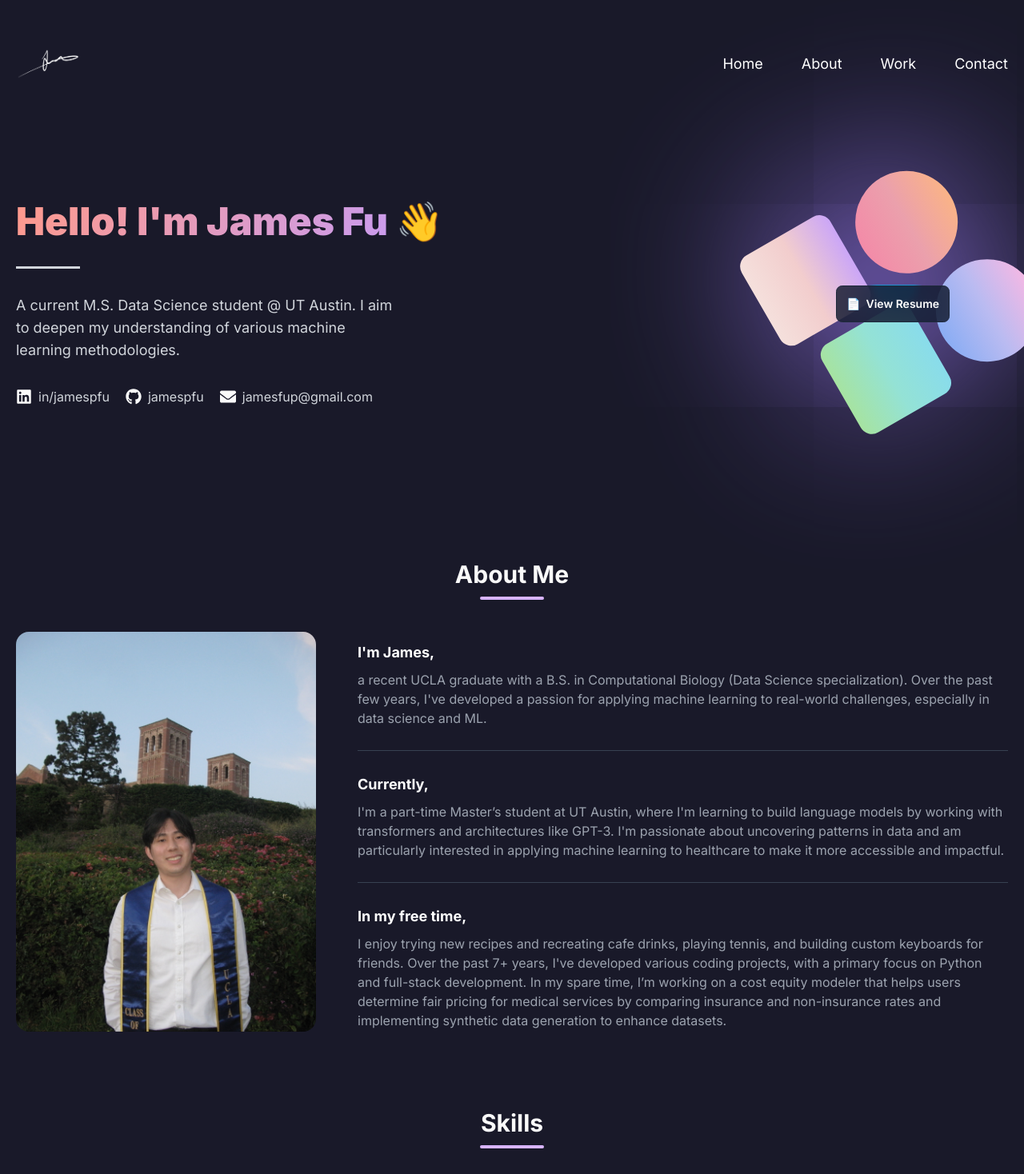
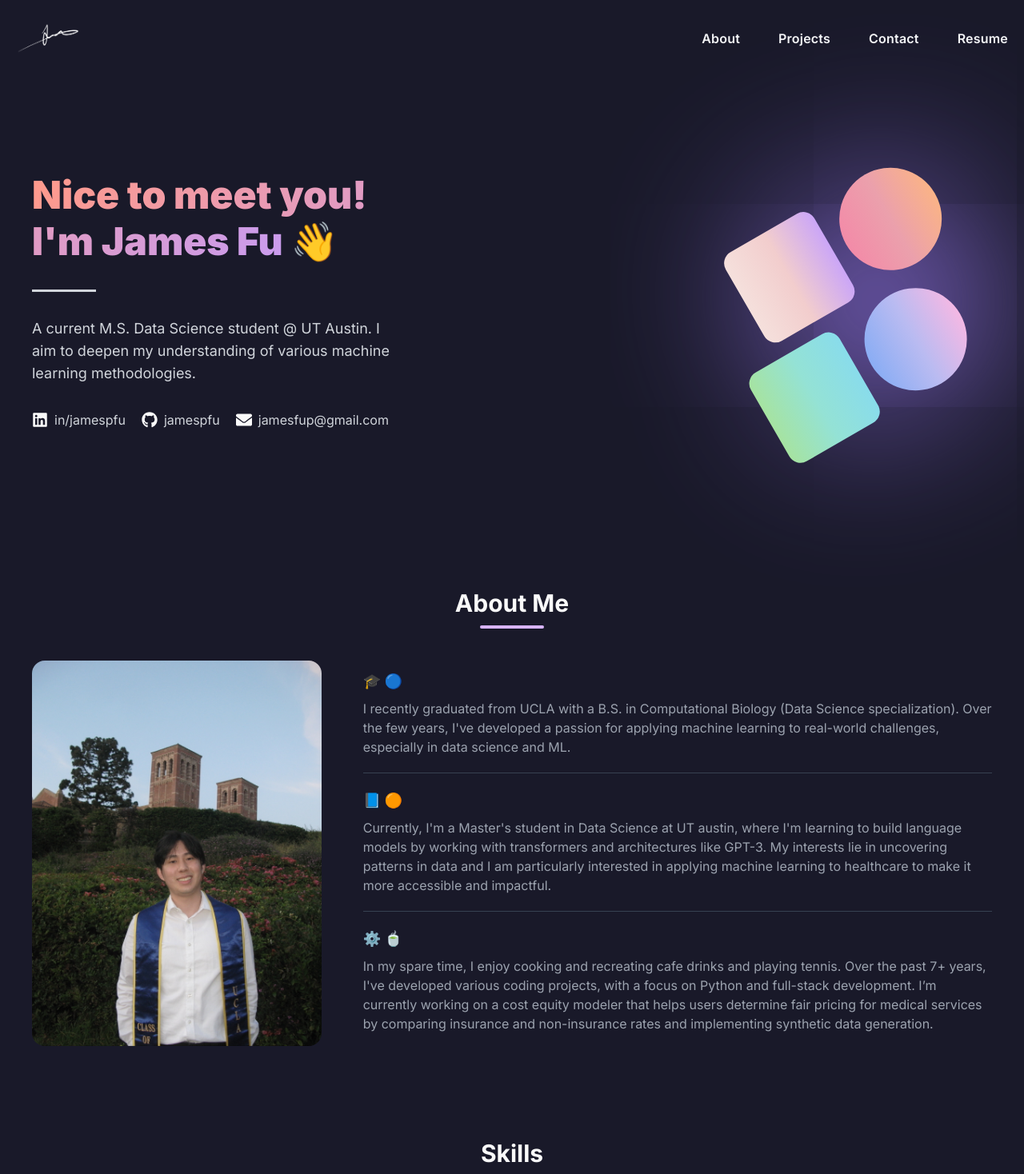
Before and after one commit to jamespfu/jamespfu.github.io, a Next.js app: page / in a window 1280 px wide. Shown: the top 1468 px of the page at 80% size. Built offline with nearby package versions, Linux system fonts and the light colour scheme.

Commit message:
revise content + fix some spacing/navbar issues

```diff
--- a/app/(home)/components/About.tsx
+++ b/app/(home)/components/About.tsx
@@ -15,44 +15,43 @@ const AboutSection: React.FC<AboutSectionProps> = ({ title, description }) => (
 
 export default function About() {
   return (
-    <div id="about" className="p-0">
+    <div id="about" className="p-5 flex flex-col items-center"> {/* Center entire section */}
       <Title text="About Me" className="flex flex-col items-center justify-center mb-10" />
 
-      <div className="flex flex-col md:flex-row items-stretch">
+      <div className="flex flex-col md:flex-row items-center md:items-stretch">
         {/* Title section taking up 1/3 of the width */}
-        <div className="md:w-1/3 md:pr-8 sm:pb-4 pb-5 mr-5"> {/* Adds padding bottom on mobile */}
-        <img
-  src="/IMG_7186.JPG"
-  alt="James Fu"
-  className="max-w-[12rem] md:max-w-full h-auto object-cover rounded-2xl mx-auto"
-/>
-
+        <div className="md:w-1/3 md:pr-8 sm:pb-4 pb-5 mr-5 flex justify-center"> {/* Center image on mobile */}
+          <img
+            src="/IMG_7186.JPG"
+            alt="James Fu"
+            className="max-w-[12rem] md:max-w-full h-auto object-cover rounded-2xl mx-auto"
+          />
         </div>
 
         {/* Content section taking up 2/3 of the width */}
-        <div className="md:w-2/3 flex flex-col">
+        <div className="md:w-2/3 flex flex-col items-center md:items-start"> {/* Center text content */}
           {/* First section */}
           <AboutSection
-            title="I'm James,"
-            description="a recent UCLA graduate with a B.S. in Computational Biology (Data Science specialization). Over the past few years, I've developed a passion for applying machine learning to real-world challenges, especially in data science and ML."
+            title="🎓 🔵"
+            description="I recently graduated from UCLA with a B.S. in Computational Biology (Data Science specialization). Over the few years, I've developed a passion for applying machine learning to real-world challenges, especially in data science and ML."
           />
 
           {/* Horizontal divider with even spacing */}
-          <div className="border-t border-gray-700 my-4"></div>
+          <div className="border-t border-gray-700 my-2 w-full"></div>
 
           {/* Second section */}
           <AboutSection
-            title="Currently,"
-            description="I'm a part-time Master’s student at UT Austin, where I'm learning to build language models by working with transformers and architectures like GPT-3. I'm passionate about uncovering patterns in data and am particularly interested in applying machine learning to healthcare to make it more accessible and impactful."
+            title="📘 🟠"
+            description="Currently, I'm a Master's student in Data Science at UT austin, where I'm learning to build language models by working with transformers and architectures like GPT-3. My interests lie in uncovering patterns in data and I am particularly interested in applying machine learning to healthcare to make it more accessible and impactful."
           />
 
           {/* Horizontal divider with even spacing */}
-          <div className="border-t border-gray-700 my-4"></div>
+          <div className="border-t border-gray-700 my-2 w-full"></div>
 
           {/* Third section */}
           <AboutSection
-            title="In my free time,"
-            description="I enjoy trying new recipes and recreating cafe drinks, playing tennis, and building custom keyboards for friends. Over the past 7+ years, I've developed various coding projects, with a primary focus on Python and full-stack development. In my spare time, I’m working on a cost equity modeler that helps users determine fair pricing for medical services by comparing insurance and non-insurance rates and implementing synthetic data generation to enhance datasets."
+            title="⚙️ 🍵"
+            description="In my spare time, I enjoy cooking and recreating cafe drinks and playing tennis. Over the past 7+ years, I've developed various coding projects, with a focus on Python and full-stack development. I’m currently working on a cost equity modeler that helps users determine fair pricing for medical services by comparing insurance and non-insurance rates and implementing synthetic data generation."
           />
         </div>
       </div>
--- a/app/(home)/components/Contact.tsx
+++ b/app/(home)/components/Contact.tsx
@@ -27,7 +27,7 @@ export const Contact = () => {
             </div>
             <div className="flex items-center gap-5">
               <FontAwesomeIcon icon={faPhone} className="w-4 h-4" />
-              <p>+1 925-875-8886</p>
+              <p>+1 (925)&nbsp;875-8886</p>
             </div>
             <div className="flex items-center gap-5">
               <FontAwesomeIcon icon={faMapMarkerAlt} className="w-4 h-4" />
--- a/app/(home)/components/HeroSection.tsx
+++ b/app/(home)/components/HeroSection.tsx
@@ -26,11 +26,16 @@ export default function HeroSection() {
   ];
 
   return (
-    <div className="min-h-[60vh] flex flex-col-reverse gap-4 lg:gap-0 lg:flex-row items-center justify-between">
+    <div className="min-h-[65vh] flex flex-col-reverse gap-4 lg:gap-0 lg:flex-row items-center justify-between p-5">
       <div className="space-y-8 lg:text-left">
         <div>
-          <h1 className="text-5xl lg:text-5xl font-black">
-            <span className="intro">Hello! I&apos;m James Fu </span>👋
+          <h1 className="text-5xl lg:text-5xl font-black -mt-96 lg:mt-0">
+            <div className="introWrap">
+              <span className="intro">Nice to meet you!<br/>I&apos;m James Fu </span>👋
+            </div>
+            <div className="introMob">
+              <span className="intro">Hello! I'm James Fu </span>👋
+            </div>
           </h1>
         </div>
 
@@ -52,25 +57,25 @@ export default function HeroSection() {
           })}
         </div>
       </div>
-      <div className="relative pt-8 sm:pt-0 sm:block hidden">
+      <div className="relative pt-8 sm:pt-0 sm:block hidden h-0 sm:h-auto">
   {/* Rotated Square Container */}
   <div className="grid grid-cols-2 gap-[4px] w-72 h-72 rotate-[-30deg]">
     {/* Four Multi-color Gradient Squares */}
     <div className="blob bg-gradient-to-r from-[#f5e0dc] via-[#f2cdcd] to-[#cba6f7] rounded-2xl w-32 h-32 z-12"></div>
     <div className="blob bg-gradient-to-r from-[#f38ba8] via-[#eba0ac] to-[#fab387] rounded-full w-32 h-32 z-12"></div>
-    <div className="blob bg-gradient-to-r from-[#a6e3a1] via-[#94e2d5] to-[#89dceb] rounded-2xl w-32 h-32 ml-8 z-12"></div>
-    <div className="blob bg-gradient-to-r from-[#8aadf4] via-[#babbf1] to-[#f4b8e4] rounded-full w-32 h-32 ml-8 z-12"></div>
-    <div className="glow absolute top-[40%] right-1/2 -z-10"></div>
+    <div className="blob bg-gradient-to-r from-[#a6e3a1] via-[#94e2d5] to-[#89dceb] rounded-2xl w-32 h-32 -ml-12 z-12"></div>
+    <div className="blob bg-gradient-to-r from-[#8aadf4] via-[#babbf1] to-[#f4b8e4] rounded-full w-32 h-32 -ml-12 z-12"></div>
+    <div className="glow absolute top-[50%] right-1/2 -z-10"></div>
   </div>
 
   {/* Centered "View Resume" Button */}
   <div className="absolute inset-0 flex items-center justify-center transition-transform duration-300 hover:scale-105">
-    <MovingBorderBtn
+    {/* <MovingBorderBtn
       borderRadius="0.5rem"
       className="p-3 font-semibold"
     >
       <a href="/James_Fu_Resume_2024.pdf">📄 &nbsp;View Resume</a>
-    </MovingBorderBtn>
+    </MovingBorderBtn> */}
   </div>
 
       </div>
--- a/app/(home)/components/Navbar.tsx
+++ b/app/(home)/components/Navbar.tsx
@@ -5,15 +5,15 @@ export default function Navbar() {
   const [isOpen, setIsOpen] = useState(false);
 
   return (
-    <nav className="flex items-center justify-between py-4 lg:py-10 bg-transparent">
-      {/* Logo */}
-      <div className="flex items-center text-white font-bold text-2xl">
+  <nav className="flex items-center justify-between pt-4 pb-0 lg:pt-2 lg:pb-12 bg-transparent">
+  {/* Logo */}
+      <a href="#" className="flex items-center text-white text-2xl font-light">
         <img
           src="/sig.png"
           alt="Logo"
           className="invert h-10"  // Adjust height as needed to align with navbar
         />
-      </div>
+      </a>
 
       {/* Mobile Menu Icon */}
       <div className="block lg:hidden">
@@ -44,23 +44,23 @@ export default function Navbar() {
           isOpen ? "block" : "hidden"
         } absolute top-[90px] right-[20px] bg-black bg-opacity-90 text-white rounded-lg shadow-lg lg:relative lg:top-0 lg:right-0 lg:flex lg:items-center lg:bg-transparent lg:shadow-none lg:rounded-none z-50 p-8 lg:p-0`}
       >
-        <div className="lg:flex lg:justify-center lg:gap-12 text-white text-lg">
-          <a href="#" className="block lg:inline-block hover:scale-110 transition-transform mb-4 lg:mb-0">
-            Home
-          </a>
+        <div className="lg:flex lg:justify-center lg:gap-12 text-gray-100 text-md font-normal nav-links">
           <a href="#about" className="block lg:inline-block hover:scale-110 transition-transform mb-4 lg:mb-0">
             About
           </a>
           <a href="#projects" className="block lg:inline-block hover:scale-110 transition-transform mb-4 lg:mb-0">
-            Work
+            Projects
           </a>
           <a href="#contact" className="block lg:inline-block hover:scale-110 transition-transform mb-4 lg:mb-0">
             Contact
           </a>
-          {/* Mobile-only Resume link */}
-          <a href="/James_Fu_Resume_2024.pdf" className="block lg:hidden hover:scale-110 transition-transform mb-4 lg:mb-0">
+          <a href="/James_Fu_Resume_2024.pdf" className="block lg:inline-block hover:scale-110 transition-transform mb-4 lg:mb-0">
             Resume
           </a>
+          {/* Mobile-only Resume link */}
+          {/* <a href="/James_Fu_Resume_2024.pdf" className="block lg:hidden hover:scale-110 transition-transform mb-4 lg:mb-0">
+            Resume
+          </a> */}
         </div>
       </div>
     </nav>
--- a/app/(home)/components/Project.tsx
+++ b/app/(home)/components/Project.tsx
@@ -26,7 +26,7 @@ export default function Project() {
 
     return (
         <div id="projects" className="p-5 sm:p-0 py-10 mt-20">
-            <Title text="Recent Work" className="flex flex-col items-center justify-center" />
+            <Title text="Projects" className="flex flex-col items-center justify-center" />
 
             <div className="grid grid-cols-1 sm:grid-cols-2 pt-10 gap-5">
                 {projects.map((project, index) => (
--- a/app/globals.css
+++ b/app/globals.css
@@ -90,6 +90,7 @@ html, body {
 .intro {
   background: linear-gradient(120deg, var(--peach), var(--mauve)) !important;
   background-clip: text !important;
+  line-height: 120%;
   -webkit-background-clip: text; /* for better browser compatibility */
   color: transparent !important; /* hides the original color so the gradient shows */
 }
@@ -111,3 +112,21 @@ html, body {
   transition: opacity 2s ease;
   opacity: 0;
 }
+
+.nav-links a {
+  font-weight: 600;
+  letter-spacing: 0.2px;
+}
+
+.introMob {
+  display: none;
+}
+
+@media (max-width: 768px) {
+  .introWrap {
+    display: none;
+  }
+  .introMob {
+    display: block;
+  }
+}
```
